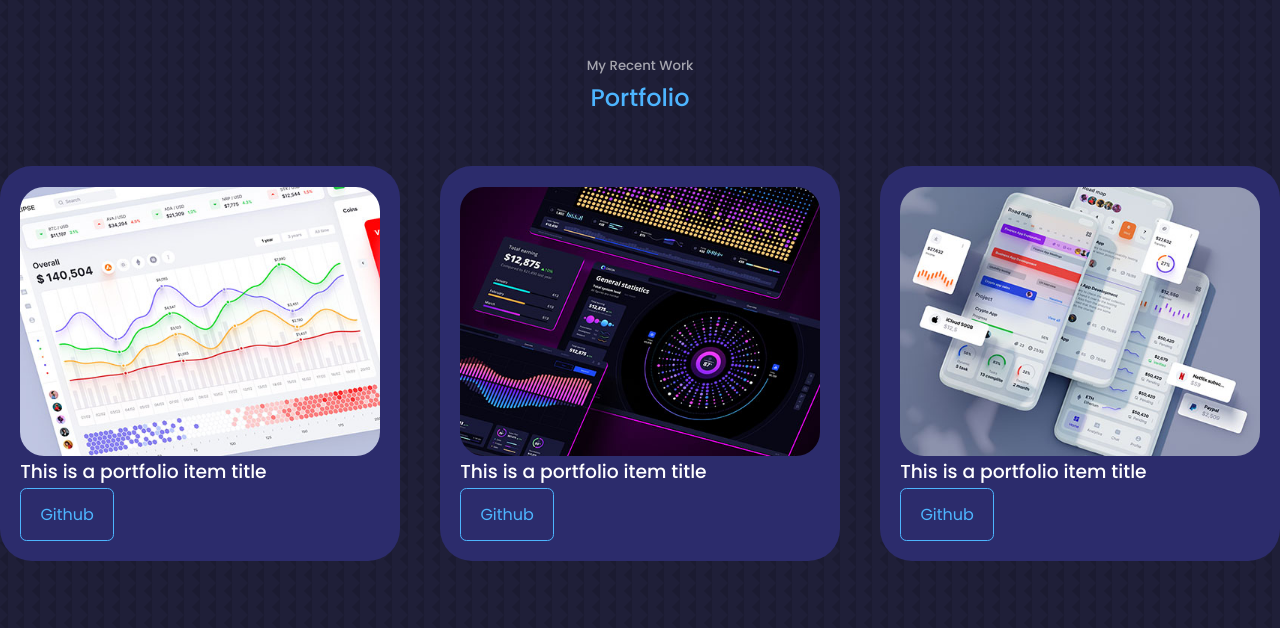
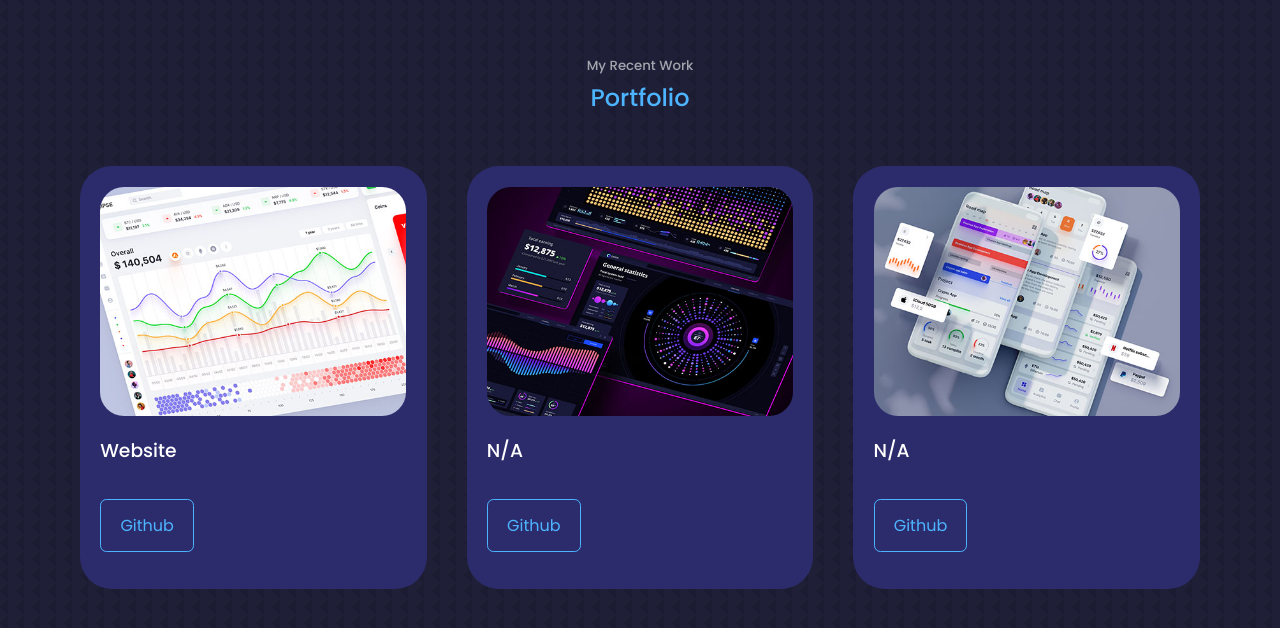
Before and after one commit to Kena-T/Coding-Portfolio, a React (Create React App) app in the folder react-portfolio/: page / in a window 1280 px wide. Shown: the part 2729-3357 px from the top of the page. Built offline with nearby package versions, Linux system fonts and the light colour scheme.

Commit message:
finished the original idea for Portfolio. Will add moblie devices implimintation later on.

```diff
--- a/react-portfolio/src/components/portfolio/Portfolio.css
+++ b/react-portfolio/src/components/portfolio/Portfolio.css
@@ -2,6 +2,7 @@
     display: grid;
     grid-template-columns: repeat(3, 1fr);
     gap: 2.5rem;
+    padding: 0 5rem 0 5rem;
 }
 
 .portfolio_item {
@@ -21,3 +22,13 @@
     border-radius: 1.5rem;
     overflow: hidden;
 }
+
+.portfolio_item h3 {
+    margin: 1.2rem 0 2rem;
+}
+
+.portfolio_item-cta {
+    display: flex;
+    gap: 1rem;
+    margin-bottom: 1rem;
+}
--- a/react-portfolio/src/components/portfolio/Portfolio.jsx
+++ b/react-portfolio/src/components/portfolio/Portfolio.jsx
@@ -7,6 +7,31 @@ import IMG3 from '../../assets/portfolio3.jpg'
 // import IMG5 from '../../assets/portfolio5.png'
 // import IMG6 from '../../assets/portfolio6.jpg'
 
+const data = [
+  {
+    id: 1,
+    image: IMG1,
+    title: 'Website',
+    github: 'https://github.com/Kena-T/Website',
+    // demo: 'https://github.com/Kena-T/Website'
+  },
+  {
+    id: 2,
+    image: IMG2,
+    title: 'N/A',
+    github: 'https://github.com/Kena-T',
+    // demo: 'https://github.com/Kena-T'
+  },
+  {
+    id: 3,
+    image: IMG3,
+    title: 'N/A',
+    github: 'https://github.com/Kena-T',
+    // demo: 'https://github.com/Kena-T'
+  },
+]
+
+
 const Portfolio = () => {
   return (
     <section id='portfolio'>
@@ -14,30 +39,22 @@ const Portfolio = () => {
       <h2>Portfolio</h2>
 
       <div className="contaniner portfolio_container">
-        <article className='portfolio_item'>
-          <div className="portfolio_item-image">
-            <img src={IMG1} alt="" />
-          </div>
-          <h3>This is a portfolio item title</h3>
-          <a href="https://github.com/Kena-T/Website" className='btn' target='_blank'>Github</a>
-          {/* <a href="https://github.com/Kena-T/Website" className='btn btn-primary' target='_blank'>Live Demo</a> */}
-        </article>
-        <article className='portfolio_item'>
-          <div className="portfolio_item-image">
-            <img src={IMG2} alt="" />
-          </div>
-          <h3>This is a portfolio item title</h3>
-          <a href="https://github.com/Kena-T/Website" className='btn' target='_blank'>Github</a>
-          {/* <a href="https://github.com/Kena-T/Website" className='btn btn-primary' target='_blank'>Live Demo</a> */}
-        </article>
-        <article className='portfolio_item'>
-          <div className="portfolio_item-image">
-            <img src={IMG3} alt="" />
-          </div>
-          <h3>This is a portfolio item title</h3>
-          <a href="https://github.com/Kena-T/Website" className='btn' target='_blank'>Github</a>
-          {/* <a href="https://github.com/Kena-T/Website" className='btn btn-primary' target='_blank'>Live Demo</a> */}
-        </article>
+        {
+          data.map(({id, image, title, github}) => {
+            return (
+              <article key={id} className='portfolio_item'>
+                <div className="portfolio_item-image">
+                  <img src={image} alt={title} />
+                </div>
+                <h3>{title}</h3>
+                <div className="portfolio_item-cta">
+                  <a href={github} className='btn' target='_blank'>Github</a>
+                  {/* <a href="https://github.com/Kena-T/Website" className='btn btn-primary' target='_blank'>Live Demo</a> */}
+                </div>
+              </article>
+            )
+          })
+        }
       </div>
     </section>
   )
```
